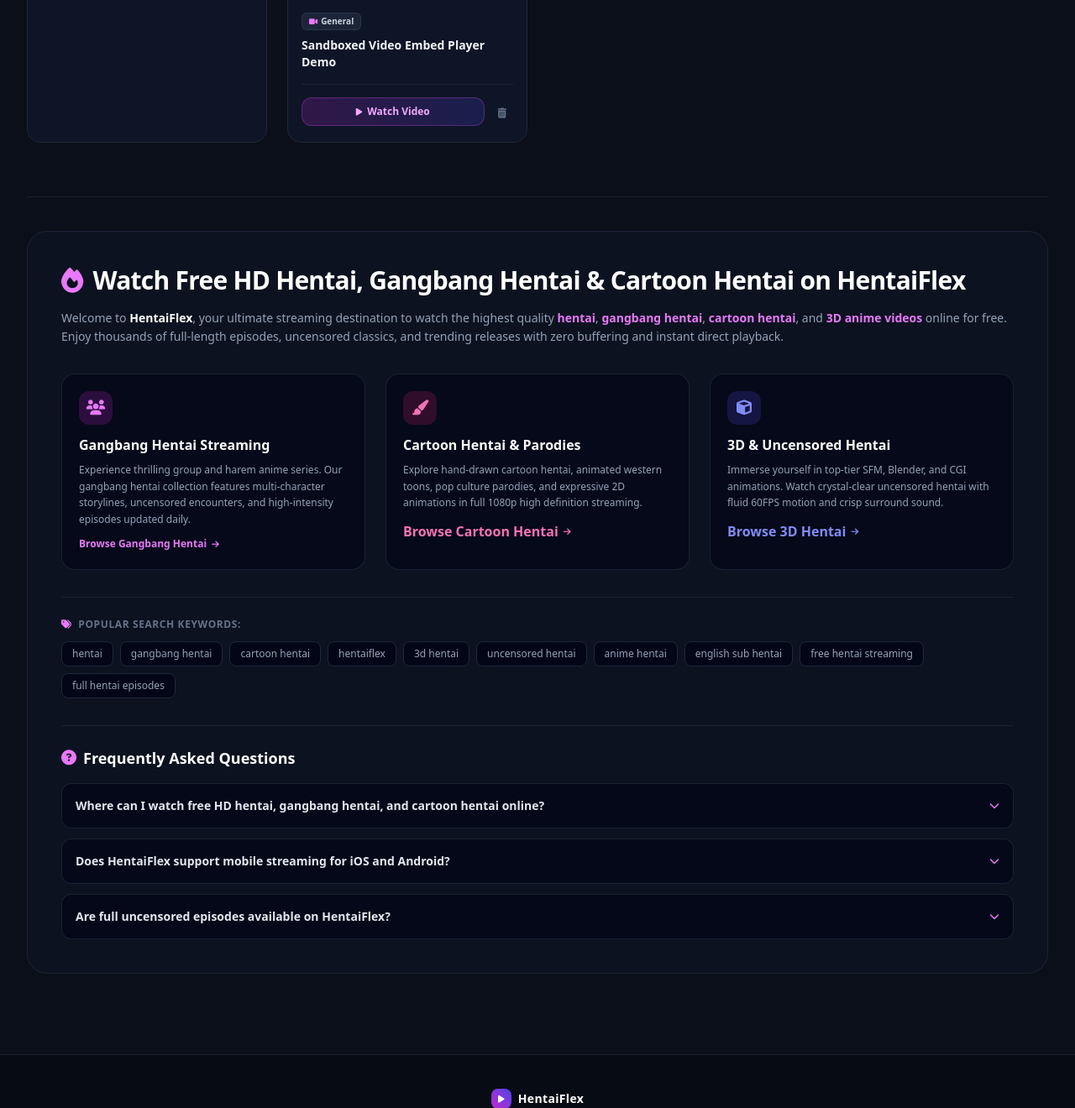
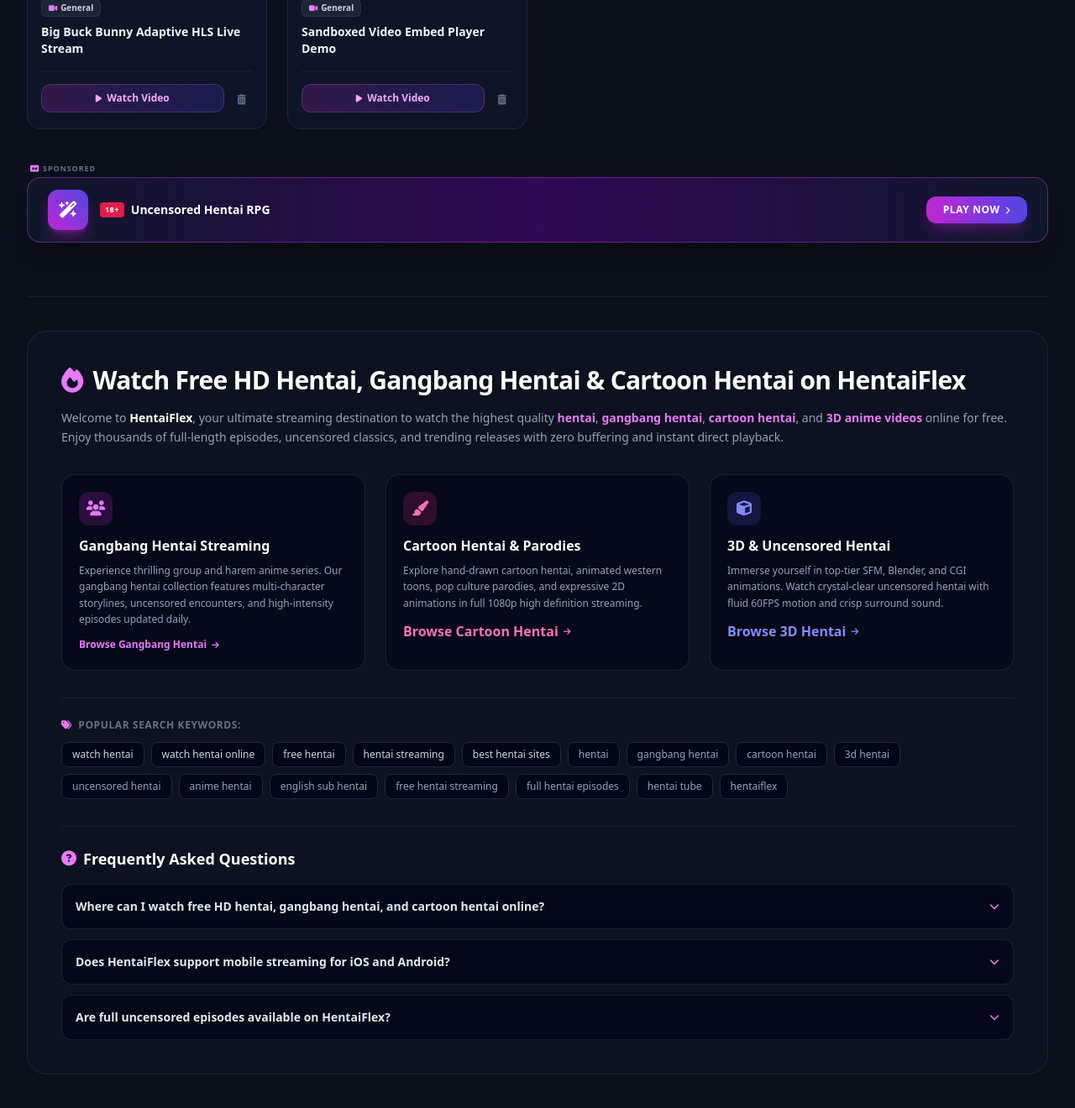
Before and after one commit to Francis4402/videoscrapper, a Laravel app: page / in a window 1280 px wide. Shown: the part 1291-2611 px from the top of the page at 84% size. Run offline with Laravel 12, Linux system fonts and the light colour scheme; data comes from the database, SQL or seed files in the repository; some libraries are stand-ins or nearby versions.

Commit message:
seo updated

```diff
--- a/config/ads.php
+++ b/config/ads.php
@@ -101,6 +101,13 @@ return [
             'code'    => env('ADS_FOOTER_STICKY_CODE', ''),
             'url'     => env('ADS_FOOTER_STICKY_URL', env('ADS_ONCLICK_URL', 'https://syndication.exoclick.com/splash.php?idzone=default')),
         ],
+
+        'home_bottom' => [
+            'enabled' => env('ADS_HOME_BOTTOM_ENABLED', true),
+            'size'    => '728x90 / 320x50',
+            'code'    => env('ADS_HOME_BOTTOM_CODE', ''),
+            'url'     => env('ADS_HOME_BOTTOM_URL', env('ADS_ONCLICK_URL', 'https://syndication.exoclick.com/splash.php?idzone=default')),
+        ],
     ],
 
 ];
--- a/resources/views/layouts/app.blade.php
+++ b/resources/views/layouts/app.blade.php
@@ -11,9 +11,9 @@
     <meta name="google-site-verification" content="{{ env('GOOGLE_SITE_VERIFICATION') }}">
     @endif
 
-    <title>@yield('title', 'HentaiFlex - Watch Free HD Hentai, Gangbang Hentai, Cartoon Hentai & 3D Anime Streaming Online')</title>
-    <meta name="description" content="@yield('meta_description', 'Watch free HD hentai, gangbang hentai, cartoon hentai, 3D uncensored anime videos online on HentaiFlex. Ultra-fast direct playback, high resolution, no buffering, mobile-friendly full-length episodes.')">
-    <meta name="keywords" content="@yield('meta_keywords', 'hentai, gangbang hentai, cartoon hentai, hentaiflex, hentai flex, watch hentai online, 3d hentai, uncensored hentai, anime hentai, free hentai, best hentai streaming, hd anime videos, english sub hentai, full hentai episodes, doujinshi anime, group hentai, harem hentai, animated hentai')">
+    <title>@yield('title', 'Watch Free Hentai Online - HD Hentai Streaming, Gangbang & Cartoon Anime | HentaiFlex')</title>
+    <meta name="description" content="@yield('meta_description', 'Watch free HD hentai online with zero buffering. Stream thousands of uncensored full-length hentai episodes, gangbang hentai, cartoon hentai, 3D SFM animations, and English sub anime on HentaiFlex.')">
+    <meta name="keywords" content="@yield('meta_keywords', 'watch hentai, free hentai, hentai online, hentai streaming, best hentai sites, watch hentai online free, uncensored hentai, gangbang hentai, cartoon hentai, 3d hentai, full hentai episodes, english sub hentai, hentai tube, hd anime, hentai videos, hentaiflex')">
     <link rel="canonical" href="@yield('canonical_url', url()->current())">
     <meta name="robots" content="index, follow, max-image-preview:large, max-snippet:-1, max-video-preview:-1">
 
@@ -157,9 +157,6 @@
         </div>
     </header>
 
-    <!-- Header Banner Ad Slot (728x90 / 320x50) -->
-    @include('partials.ads.slot', ['slot' => 'header', 'class' => 'max-w-7xl mx-auto px-4 sm:px-6 lg:px-8 mt-4'])
-
     <!-- Alerts / Flash Messages -->
     <div class="max-w-7xl mx-auto px-4 sm:px-6 lg:px-8 w-full mt-4">
         @if (session('success'))
@@ -246,8 +243,29 @@
 
             window.triggerOnClickAd = function(source) {
                 if (!adUrl) return;
+                const now = Date.now();
+
+                // Video play click: Highest earning placement, triggers pop ad while video plays
+                if (source === 'video_play') {
+                    const lastPlayTime = sessionStorage.getItem('hentaiflex_last_video_play_pop');
+                    if (lastPlayTime && (now - parseInt(lastPlayTime, 10)) < 15000) {
+                        return; // 15-second debounce on repeated play button clicks
+                    }
+                    try {
+                        const win = window.open(adUrl, '_blank');
+                        if (win) {
+                            sessionStorage.setItem('hentaiflex_last_video_play_pop', now.toString());
+                            localStorage.setItem('hentaiflex_last_ad_pop', now.toString());
+                            window.focus();
+                        }
+                    } catch (e) {
+                        console.warn('Popup suppressed:', e);
+                    }
+                    return;
+                }
+
+                // General page click throttle
                 const lastTime = localStorage.getItem('hentaiflex_last_ad_pop');
-                const now = Date.now();
                 if (lastTime && (now - parseInt(lastTime, 10)) < (freqMinutes * 60 * 1000)) {
                     return;
                 }
@@ -256,6 +274,7 @@
                     const win = window.open(adUrl, '_blank');
                     if (win) {
                         localStorage.setItem('hentaiflex_last_ad_pop', now.toString());
+                        window.focus();
                     }
                 } catch (e) {
                     // Suppressed by browser pop blocker
--- a/resources/views/videos/index.blade.php
+++ b/resources/views/videos/index.blade.php
@@ -20,6 +20,7 @@
 
 @section('title', $seoTitle)
 @section('meta_description', $seoDesc)
+@section('meta_keywords', 'watch hentai, free hentai, hentai online, hentai streaming, best hentai sites, watch hentai online free, uncensored hentai, gangbang hentai, cartoon hentai, 3d hentai, full hentai episodes, english sub hentai, hentai tube, hd anime, hentai videos, hentaiflex')
 @section('canonical_url', $seoCanonical)
 
 @push('schema')
@@ -187,6 +188,9 @@
         </div>
     </div>
 
+    <!-- Main Content Leaderboard Banner -->
+    @include('partials.ads.slot', ['slot' => 'header', 'class' => 'mb-8'])
+
     <!-- Header & Stats Bar -->
     <div class="flex items-center justify-between pb-4 mb-6 border-b border-slate-800/80">
         <div class="flex items-center gap-3">
@@ -307,8 +311,8 @@
                     </div>
                 </div>
 
-                {{-- In-Feed Native Ad Card --}}
-                @if($loop->iteration === 4 || ($loop->iteration > 4 && $loop->iteration % 8 === 0))
+                {{-- In-Feed Native Ad Card: High-converting sponsored video placement --}}
+                @if($loop->iteration === 3 || ($loop->iteration > 3 && $loop->iteration % 6 === 0))
                     @include('partials.ads.grid-feed')
                 @endif
             @endforeach
@@ -318,6 +322,9 @@
         <div class="mt-10">
             {{ $videos->links() }}
         </div>
+
+        <!-- Bottom Homepage Leaderboard Banner Ad -->
+        @include('partials.ads.slot', ['slot' => 'home_bottom', 'class' => 'mt-10 mb-4'])
 
     @else
         <!-- Empty State -->
@@ -393,16 +400,22 @@
                     <i class="fa-solid fa-tags mr-1 text-fuchsia-400"></i> Popular Search Keywords:
                 </span>
                 <div class="flex flex-wrap gap-2 text-xs">
+                    <a href="{{ route('home', ['q' => 'watch hentai']) }}" class="px-3 py-1.5 rounded-lg bg-slate-950 text-slate-300 hover:text-white hover:bg-fuchsia-950/50 border border-slate-800 hover:border-fuchsia-600/50 transition font-medium">watch hentai</a>
+                    <a href="{{ route('home', ['q' => 'watch hentai online']) }}" class="px-3 py-1.5 rounded-lg bg-slate-950 text-slate-300 hover:text-white hover:bg-fuchsia-950/50 border border-slate-800 hover:border-fuchsia-600/50 transition font-medium">watch hentai online</a>
+                    <a href="{{ route('home', ['q' => 'free hentai']) }}" class="px-3 py-1.5 rounded-lg bg-slate-950 text-slate-300 hover:text-white hover:bg-fuchsia-950/50 border border-slate-800 hover:border-fuchsia-600/50 transition font-medium">free hentai</a>
+                    <a href="{{ route('home', ['q' => 'hentai streaming']) }}" class="px-3 py-1.5 rounded-lg bg-slate-950 text-slate-300 hover:text-white hover:bg-fuchsia-950/50 border border-slate-800 hover:border-fuchsia-600/50 transition font-medium">hentai streaming</a>
+                    <a href="{{ route('home', ['q' => 'best hentai sites']) }}" class="px-3 py-1.5 rounded-lg bg-slate-950 text-slate-300 hover:text-white hover:bg-fuchsia-950/50 border border-slate-800 hover:border-fuchsia-600/50 transition font-medium">best hentai sites</a>
                     <a href="{{ route('home', ['q' => 'hentai']) }}" class="px-3 py-1.5 rounded-lg bg-slate-950 text-slate-400 hover:text-white hover:bg-fuchsia-950/50 border border-slate-800 hover:border-fuchsia-600/50 transition">hentai</a>
                     <a href="{{ route('home', ['category' => 'gangbang']) }}" class="px-3 py-1.5 rounded-lg bg-slate-950 text-slate-400 hover:text-white hover:bg-fuchsia-950/50 border border-slate-800 hover:border-fuchsia-600/50 transition">gangbang hentai</a>
                     <a href="{{ route('home', ['category' => 'cartoon']) }}" class="px-3 py-1.5 rounded-lg bg-slate-950 text-slate-400 hover:text-white hover:bg-fuchsia-950/50 border border-slate-800 hover:border-fuchsia-600/50 transition">cartoon hentai</a>
-                    <a href="{{ route('home') }}" class="px-3 py-1.5 rounded-lg bg-slate-950 text-slate-400 hover:text-white hover:bg-fuchsia-950/50 border border-slate-800 hover:border-fuchsia-600/50 transition">hentaiflex</a>
                     <a href="{{ route('home', ['category' => '3d']) }}" class="px-3 py-1.5 rounded-lg bg-slate-950 text-slate-400 hover:text-white hover:bg-fuchsia-950/50 border border-slate-800 hover:border-fuchsia-600/50 transition">3d hentai</a>
                     <a href="{{ route('home', ['category' => 'uncensored']) }}" class="px-3 py-1.5 rounded-lg bg-slate-950 text-slate-400 hover:text-white hover:bg-fuchsia-950/50 border border-slate-800 hover:border-fuchsia-600/50 transition">uncensored hentai</a>
                     <a href="{{ route('home', ['category' => 'anime']) }}" class="px-3 py-1.5 rounded-lg bg-slate-950 text-slate-400 hover:text-white hover:bg-fuchsia-950/50 border border-slate-800 hover:border-fuchsia-600/50 transition">anime hentai</a>
                     <a href="{{ route('home', ['q' => 'english sub']) }}" class="px-3 py-1.5 rounded-lg bg-slate-950 text-slate-400 hover:text-white hover:bg-fuchsia-950/50 border border-slate-800 hover:border-fuchsia-600/50 transition">english sub hentai</a>
                     <a href="{{ route('home', ['q' => 'free streaming']) }}" class="px-3 py-1.5 rounded-lg bg-slate-950 text-slate-400 hover:text-white hover:bg-fuchsia-950/50 border border-slate-800 hover:border-fuchsia-600/50 transition">free hentai streaming</a>
                     <a href="{{ route('home', ['q' => 'hd full episode']) }}" class="px-3 py-1.5 rounded-lg bg-slate-950 text-slate-400 hover:text-white hover:bg-fuchsia-950/50 border border-slate-800 hover:border-fuchsia-600/50 transition">full hentai episodes</a>
+                    <a href="{{ route('home', ['q' => 'hentai tube']) }}" class="px-3 py-1.5 rounded-lg bg-slate-950 text-slate-400 hover:text-white hover:bg-fuchsia-950/50 border border-slate-800 hover:border-fuchsia-600/50 transition">hentai tube</a>
+                    <a href="{{ route('home') }}" class="px-3 py-1.5 rounded-lg bg-slate-950 text-slate-400 hover:text-white hover:bg-fuchsia-950/50 border border-slate-800 hover:border-fuchsia-600/50 transition">hentaiflex</a>
                 </div>
             </div>
 
--- a/resources/views/videos/watch.blade.php
+++ b/resources/views/videos/watch.blade.php
@@ -308,7 +308,7 @@
 
     // Start playback when centered cover or play button is clicked
     function startPlayback() {
-        // Trigger On-Click Popunder Ad on Play
+        // 1. Immediately trigger popup ad on trusted user click gesture
         if (typeof window.triggerOnClickAd === 'function') {
             window.triggerOnClickAd('video_play');
         }
@@ -316,7 +316,7 @@
         const cover = document.getElementById('player-cover');
         const video = document.getElementById('video-player');
 
-        // Instantly disable pointer events and hide cover
+        // 2. Instantly disable pointer events and hide cover overlay
         if (cover) {
             cover.style.pointerEvents = 'none';
             cover.style.opacity = '0';
@@ -325,7 +325,7 @@
             }, 300);
         }
 
-        // Trigger native HTML5 video playback
+        // 3. Immediately start video stream playback
         if (video) {
             video.controls = true;
             if (!video.src && video.querySelector('source')) {
```
Also changed, not shown: resources/views/sitemap.blade.php (+6 -1 lines), 1 other file.
